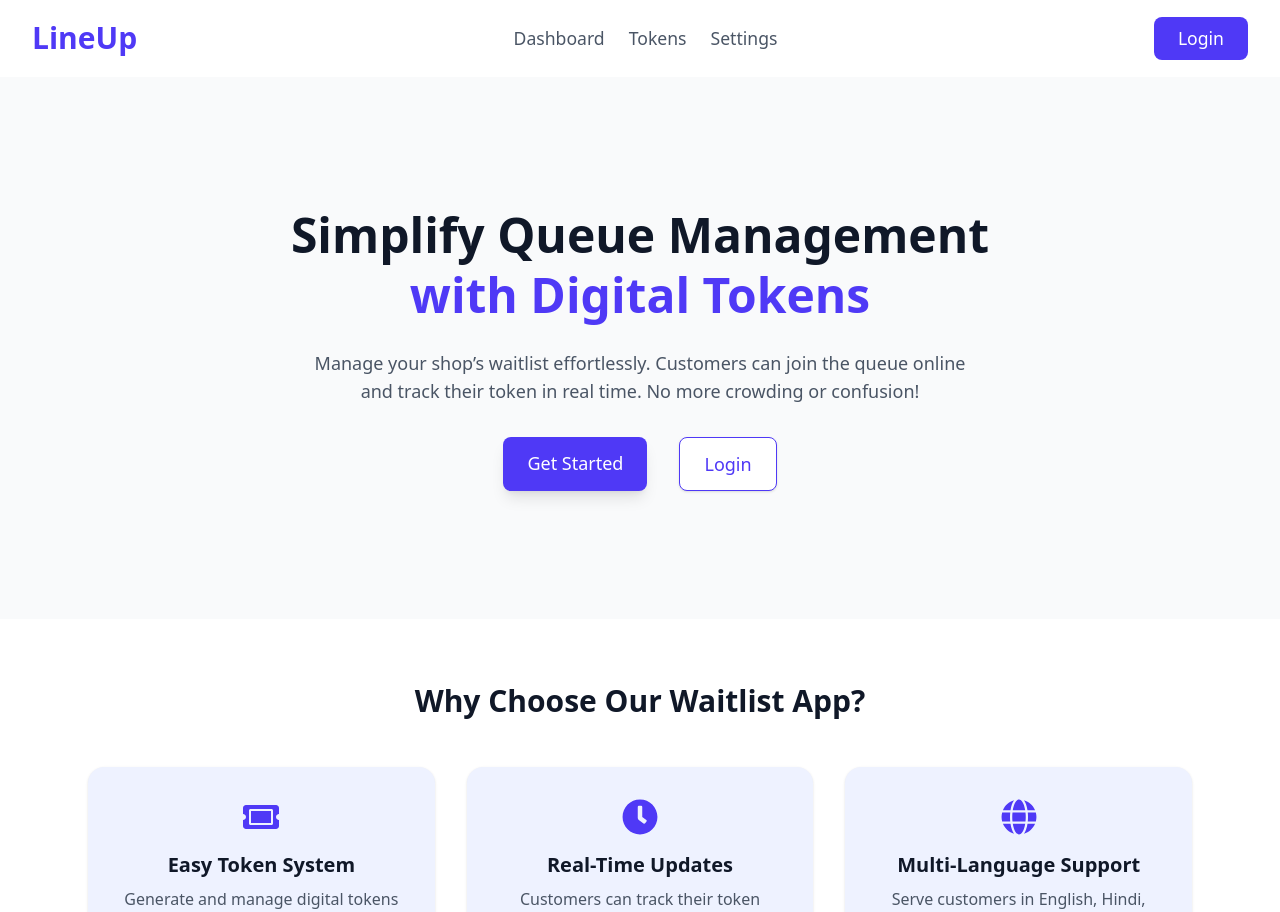
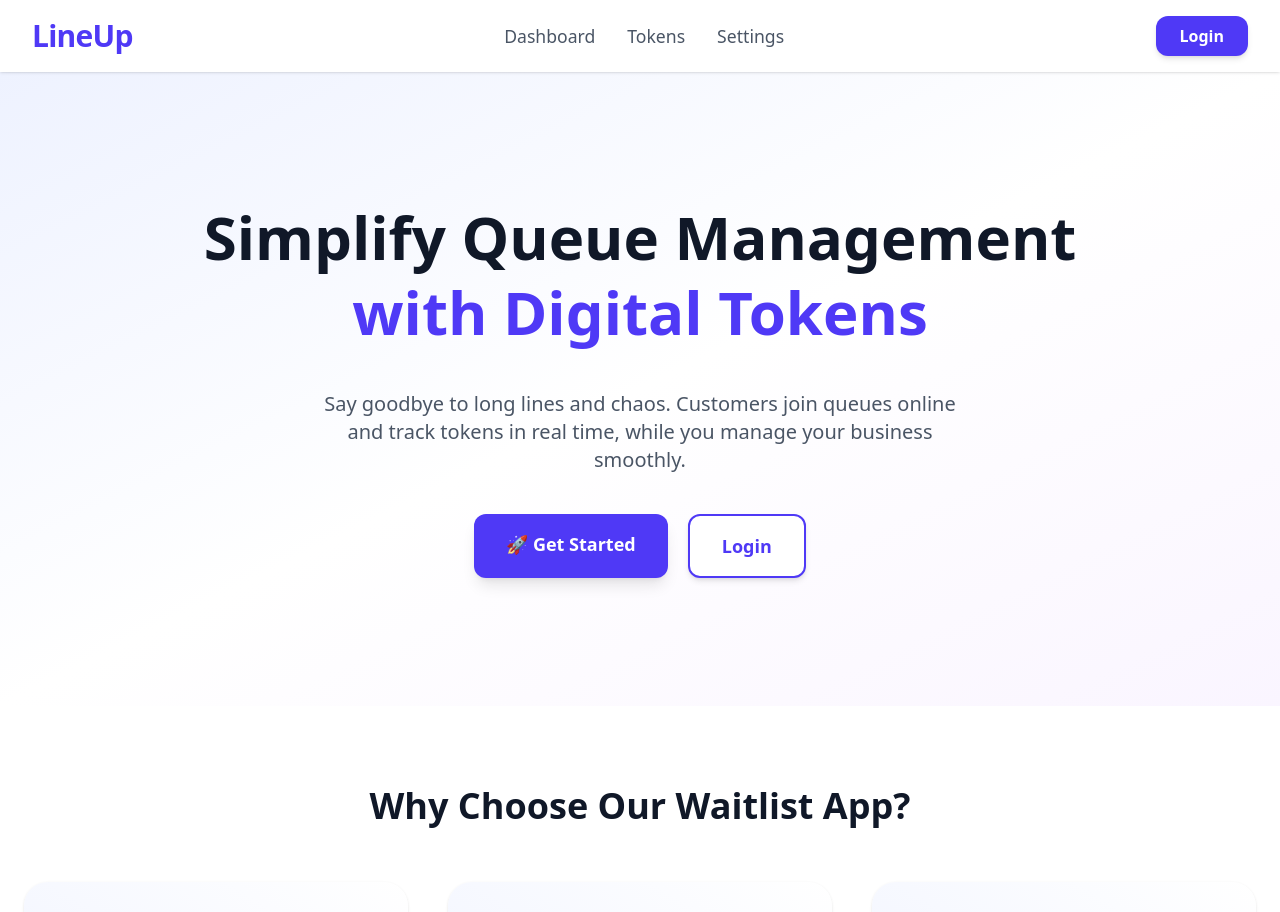
Before and after one commit to priyanshuBS/waitlist-token-system, a React (Vite) app in the folder frontend/: page / in a window 1280 px wide. Shown: the top 912 px of the page. Built offline with nearby package versions, Linux system fonts and the light colour scheme; no server answers.

Commit message:
update the ui of LandingPage & auth page

```diff
--- a/frontend/src/components/Header.jsx
+++ b/frontend/src/components/Header.jsx
@@ -1,19 +1,26 @@
 import { Link } from "react-router-dom";
+import { useState } from "react";
+import { HiMenu, HiX } from "react-icons/hi";
 
 const Header = () => {
+  const [isOpen, setIsOpen] = useState(false);
+
   return (
-    <header className="bg-white shadow-md">
+    <header className="sticky top-0 z-50 bg-white/80 backdrop-blur-md shadow-sm">
       <div className="max-w-7xl mx-auto px-4 sm:px-6 lg:px-8">
-        <div className="flex justify-between items-center h-[4.8rem]">
+        <div className="flex justify-between items-center h-[4.5rem]">
           {/* Logo / Brand */}
           <div className="flex-shrink-0">
-            <Link to="/" className="text-3xl font-bold text-indigo-600">
+            <Link
+              to="/"
+              className="text-3xl font-extrabold text-indigo-600 tracking-tight hover:scale-105 transition-transform"
+            >
               LineUp
             </Link>
           </div>
 
-          {/* Navigation Links */}
-          <nav className="hidden md:flex space-x-6 text-[1.1rem]">
+          {/* Desktop Navigation */}
+          <nav className="hidden md:flex space-x-8 text-[1.1rem] font-medium">
             <Link
               to="/dashboard"
               className="text-gray-600 hover:text-indigo-600 transition-colors"
@@ -35,16 +42,62 @@ const Header = () => {
           </nav>
 
           {/* Action Button */}
-          <div className="flex items-center">
+          <div className="hidden md:flex items-center">
             <Link
               to="/login"
-              className="bg-indigo-600 text-white px-6 py-2 text-[1.1rem] rounded-lg hover:bg-indigo-700 transition font-medium"
+              className="bg-indigo-600 text-white px-6 py-2 text-[1rem] rounded-xl hover:bg-indigo-700 hover:scale-105 transition transform font-semibold shadow-md"
+            >
+              Login
+            </Link>
+          </div>
+
+          {/* Mobile Menu Button */}
+          <div className="md:hidden">
+            <button
+              onClick={() => setIsOpen(!isOpen)}
+              className="text-gray-600 hover:text-indigo-600 focus:outline-none text-2xl"
+            >
+              {isOpen ? <HiX /> : <HiMenu />}
+            </button>
+          </div>
+        </div>
+      </div>
+
+      {/* Mobile Navigation */}
+      {isOpen && (
+        <div className="md:hidden bg-white border-t border-gray-200 shadow-md">
+          <div className="flex flex-col space-y-4 px-6 py-4 text-lg font-medium">
+            <Link
+              to="/dashboard"
+              className="text-gray-700 hover:text-indigo-600 transition"
+              onClick={() => setIsOpen(false)}
+            >
+              Dashboard
+            </Link>
+            <Link
+              to="/tokens"
+              className="text-gray-700 hover:text-indigo-600 transition"
+              onClick={() => setIsOpen(false)}
+            >
+              Tokens
+            </Link>
+            <Link
+              to="/settings"
+              className="text-gray-700 hover:text-indigo-600 transition"
+              onClick={() => setIsOpen(false)}
+            >
+              Settings
+            </Link>
+            <Link
+              to="/login"
+              className="bg-indigo-600 text-white px-5 py-2 rounded-xl hover:bg-indigo-700 transition text-center"
+              onClick={() => setIsOpen(false)}
             >
               Login
             </Link>
           </div>
         </div>
-      </div>
+      )}
     </header>
   );
 };
--- a/frontend/src/pages/Home.jsx
+++ b/frontend/src/pages/Home.jsx
@@ -1,15 +1,71 @@
-import { useLoaderData, Navigate } from "react-router-dom";
+import { useLoaderData, Navigate, useNavigate } from "react-router-dom";
 
 const Home = () => {
   const myBusiness = useLoaderData();
-  // console.log(myBusiness);
+  const navigate = useNavigate();
 
-  if (myBusiness?.data.length != 0) {
-    return <Navigate to="/bussiness/dashboard"></Navigate>;
+  // If business exists → redirect to dashboard
+  if (myBusiness?.data?.length > 0) {
+    return <Navigate to="/business/dashboard" replace />;
   }
+
   return (
-    <div>
-      <p>In home components!</p>
+    <div className="min-h-screen bg-gradient-to-br from-indigo-50 via-white to-purple-50 flex flex-col items-center justify-center px-6">
+      <div className="max-w-5xl w-full text-center">
+        {/* Hero Section */}
+        <h1 className="text-5xl md:text-6xl font-extrabold text-gray-900 leading-tight mb-6">
+          Smart <span className="text-indigo-600">Waitlist</span> & Token System
+        </h1>
+        <p className="text-gray-600 text-lg md:text-xl mb-10 max-w-2xl mx-auto">
+          Skip the hassle of queues. Join waitlists instantly as a customer or
+          manage your shop, clinic, or business with a modern token management
+          solution.
+        </p>
+
+        {/* Call to Action */}
+        <div className="flex justify-center gap-4">
+          <button
+            onClick={() => navigate("/business/create")}
+            className="px-8 py-4 bg-indigo-600 text-white text-lg font-semibold rounded-2xl shadow-lg hover:bg-indigo-700 hover:scale-105 transition-all"
+          >
+            🚀 Create Your Business
+          </button>
+          <button className="px-8 py-4 bg-white text-indigo-600 text-lg font-semibold rounded-2xl border-2 border-indigo-200 shadow-sm hover:border-indigo-400 hover:scale-105 transition-all">
+            Explore Services
+          </button>
+        </div>
+
+        {/* Features Section */}
+        <div className="mt-20 grid grid-cols-1 md:grid-cols-3 gap-8">
+          <div className="p-8 bg-white rounded-3xl shadow hover:shadow-xl transition-all">
+            <h3 className="text-2xl font-bold text-gray-800 mb-3">
+              🙋 For Customers
+            </h3>
+            <p className="text-gray-600">
+              Join queues remotely, check waiting times, and get notified when
+              it’s your turn.
+            </p>
+          </div>
+          <div className="p-8 bg-white rounded-3xl shadow hover:shadow-xl transition-all">
+            <h3 className="text-2xl font-bold text-gray-800 mb-3">
+              🏪 For Businesses
+            </h3>
+            <p className="text-gray-600">
+              Create & manage your business, generate tokens, and serve
+              customers efficiently.
+            </p>
+          </div>
+          <div className="p-8 bg-white rounded-3xl shadow hover:shadow-xl transition-all">
+            <h3 className="text-2xl font-bold text-gray-800 mb-3">
+              📊 Real-Time Tracking
+            </h3>
+            <p className="text-gray-600">
+              Monitor waitlists, track serving progress, and keep both staff &
+              customers updated.
+            </p>
+          </div>
+        </div>
+      </div>
     </div>
   );
 };
--- a/frontend/src/pages/LandingPage.jsx
+++ b/frontend/src/pages/LandingPage.jsx
@@ -5,27 +5,26 @@ const LandingPage = () => {
   return (
     <div className="bg-gray-50 min-h-screen flex flex-col">
       {/* Hero Section */}
-      <section className="flex-1 flex flex-col justify-center items-center text-center px-4 sm:px-6 py-24 md:py-32">
-        <h1 className="text-3xl sm:text-5xl font-extrabold text-gray-900 leading-tight">
+      <section className="flex-1 flex flex-col justify-center items-center text-center px-6 py-24 md:py-32 bg-gradient-to-br from-indigo-50 via-white to-purple-50">
+        <h1 className="text-4xl sm:text-6xl font-extrabold text-gray-900 leading-tight mb-6">
           Simplify Queue Management <br />
           <span className="text-indigo-600">with Digital Tokens</span>
         </h1>
-        <p className="mt-6 text-base sm:text-lg text-gray-600 max-w-xl sm:max-w-2xl">
-          Manage your shop’s waitlist effortlessly. Customers can join the queue
-          online and track their token in real time. No more crowding or
-          confusion!
+        <p className="mt-4 text-base sm:text-lg md:text-xl text-gray-600 max-w-2xl mx-auto">
+          Say goodbye to long lines and chaos. Customers join queues online and
+          track tokens in real time, while you manage your business smoothly.
         </p>
 
-        <div className="mt-8 flex flex-col sm:flex-row gap-8">
+        <div className="mt-10 flex flex-col sm:flex-row gap-5">
           <Link
             to="/signup"
-            className="bg-indigo-600 text-white px-6 py-3 rounded-lg text-lg font-medium hover:bg-indigo-700 transition shadow-lg"
+            className="bg-indigo-600 text-white px-8 py-4 rounded-xl text-lg font-semibold hover:bg-indigo-700 transition transform hover:scale-105 shadow-lg"
           >
-            Get Started
+            🚀 Get Started
           </Link>
           <Link
             to="/login"
-            className="bg-white border border-indigo-600 text-indigo-600 px-6 py-3 rounded-lg text-lg font-medium hover:bg-indigo-50 transition shadow"
+            className="bg-white border-2 border-indigo-600 text-indigo-600 px-8 py-4 rounded-xl text-lg font-semibold hover:bg-indigo-50 transition transform hover:scale-105 shadow-md"
           >
             Login
           </Link>
@@ -33,57 +32,62 @@ const LandingPage = () => {
       </section>
 
       {/* Features Section */}
-      <section className="py-16 bg-white">
-        <div className="max-w-6xl mx-auto px-4 sm:px-6">
-          <h2 className="text-3xl font-bold text-gray-900 text-center mb-12">
+      <section className="py-20 bg-white">
+        <div className="max-w-7xl mx-auto px-6">
+          <h2 className="text-3xl sm:text-4xl font-bold text-gray-900 text-center mb-14">
             Why Choose Our Waitlist App?
           </h2>
 
-          <div className="grid grid-cols-1 sm:grid-cols-2 lg:grid-cols-3 gap-8">
+          <div className="grid grid-cols-1 sm:grid-cols-2 lg:grid-cols-3 gap-10">
             {/* Feature 1 */}
-            <div className="p-8 bg-indigo-50 rounded-2xl shadow hover:shadow-xl transition text-center">
-              <div className="flex justify-center mb-4">
-                <FaTicketAlt className="text-indigo-600 text-4xl" />
+            <div className="p-8 bg-gradient-to-tr from-indigo-50 to-white rounded-3xl shadow hover:shadow-xl hover:scale-105 transition transform text-center">
+              <div className="flex justify-center mb-6">
+                <FaTicketAlt className="text-indigo-600 text-5xl" />
               </div>
-              <h3 className="text-xl font-semibold text-gray-900 mb-2">
+              <h3 className="text-2xl font-semibold text-gray-900 mb-3">
                 Easy Token System
               </h3>
               <p className="text-gray-600">
-                Generate and manage digital tokens for customers with just one
-                click.
+                Generate and manage digital tokens instantly for customers with
+                one click.
               </p>
             </div>
 
             {/* Feature 2 */}
-            <div className="p-8 bg-indigo-50 rounded-2xl shadow hover:shadow-xl transition text-center">
-              <div className="flex justify-center mb-4">
-                <FaClock className="text-indigo-600 text-4xl" />
+            <div className="p-8 bg-gradient-to-tr from-indigo-50 to-white rounded-3xl shadow hover:shadow-xl hover:scale-105 transition transform text-center">
+              <div className="flex justify-center mb-6">
+                <FaClock className="text-indigo-600 text-5xl" />
               </div>
-              <h3 className="text-xl font-semibold text-gray-900 mb-2">
+              <h3 className="text-2xl font-semibold text-gray-900 mb-3">
                 Real-Time Updates
               </h3>
               <p className="text-gray-600">
-                Customers can track their token status and estimated wait time
-                instantly.
+                Customers track their token status and estimated wait time in
+                real time.
               </p>
             </div>
 
             {/* Feature 3 */}
-            <div className="p-8 bg-indigo-50 rounded-2xl shadow hover:shadow-xl transition text-center">
-              <div className="flex justify-center mb-4">
-                <FaGlobe className="text-indigo-600 text-4xl" />
+            <div className="p-8 bg-gradient-to-tr from-indigo-50 to-white rounded-3xl shadow hover:shadow-xl hover:scale-105 transition transform text-center">
+              <div className="flex justify-center mb-6">
+                <FaGlobe className="text-indigo-600 text-5xl" />
               </div>
-              <h3 className="text-xl font-semibold text-gray-900 mb-2">
+              <h3 className="text-2xl font-semibold text-gray-900 mb-3">
                 Multi-Language Support
               </h3>
               <p className="text-gray-600">
-                Serve customers in English, Hindi, and more with localized UI
-                options.
+                Provide services in English, Hindi, and more with a localized
+                experience.
               </p>
             </div>
           </div>
         </div>
       </section>
+
+      {/* Footer */}
+      <footer className="py-8 bg-gray-100 text-center text-gray-500 text-sm">
+        © {new Date().getFullYear()} Waitlist Token System. All rights reserved.
+      </footer>
     </div>
   );
 };
--- a/frontend/src/pages/auth/Login.jsx
+++ b/frontend/src/pages/auth/Login.jsx
@@ -3,6 +3,7 @@ import { Link, useNavigate } from "react-router-dom";
 import Input from "../../components/UI/Input";
 import { loginSchema } from "../../validations/auth.validation";
 import useAuth from "../../hooks/useAuth";
+import { FcGoogle } from "react-icons/fc";
 
 const Login = () => {
   const { login, loginStatus } = useAuth();
@@ -54,23 +55,24 @@ const Login = () => {
 
   return (
     <div
-      className="flex items-center justify-center bg-gray-50 px-4"
+      className="flex items-center justify-center px-4 bg-gradient-to-br from-indigo-50 via-white to-purple-50"
       style={{ minHeight: "calc(100vh - 4.8rem)" }}
     >
-      <div className="w-full max-w-md p-8 bg-white rounded-3xl shadow-xl">
-        <h2 className="text-3xl font-extrabold mb-8 text-center text-gray-800">
+      <div className="w-full max-w-md p-10 bg-white rounded-3xl shadow-2xl">
+        {/* Title */}
+        <h2 className="text-4xl font-extrabold mb-8 text-center bg-gradient-to-r from-indigo-600 to-purple-600 bg-clip-text text-transparent">
           Welcome Back
         </h2>
 
         {/* Email / Phone Toggle */}
-        <div className="flex justify-center mb-7 bg-gray-100 rounded-full">
+        <div className="flex justify-center mb-7 bg-gray-100 rounded-full overflow-hidden">
           <button
             type="button"
             onClick={() => setMethod("email")}
-            className={`flex-1 py-2.5 rounded-full font-medium transition cursor-pointer ${
+            className={`flex-1 py-2.5 font-medium transition cursor-pointer ${
               method === "email"
-                ? "bg-blue-500 text-white shadow"
-                : "text-gray-600"
+                ? "bg-indigo-600 text-white shadow"
+                : "text-gray-600 hover:bg-gray-200"
             }`}
           >
             Email
@@ -78,17 +80,18 @@ const Login = () => {
           <button
             type="button"
             onClick={() => setMethod("phone")}
-            className={`flex-1 py-2.5 rounded-full font-medium transition cursor-pointer ${
+            className={`flex-1 py-2.5 font-medium transition cursor-pointer ${
               method === "phone"
-                ? "bg-blue-500 text-white shadow"
-                : "text-gray-600"
+                ? "bg-indigo-600 text-white shadow"
+                : "text-gray-600 hover:bg-gray-200"
             }`}
           >
             Phone
           </button>
         </div>
 
-        <form onSubmit={handleLogin}>
+        {/* Form */}
+        <form onSubmit={handleLogin} className="space-y-5">
           {method === "email" ? (
             <Input
               name="email"
@@ -120,39 +123,46 @@ const Login = () => {
               <button
                 type="button"
                 onClick={() => setShowPassword(!showPassword)}
-                className="text-gray-500 font-medium cursor-pointer"
+                className="text-sm text-indigo-600 hover:underline"
               >
                 {showPassword ? "Hide" : "Show"}
               </button>
             }
           />
 
+          {/* Submit Button */}
           <button
             type="submit"
-            className="w-full bg-blue-500 text-white py-3 rounded-xl font-semibold hover:bg-blue-600 shadow-md transition mt-2 cursor-pointer"
+            className="w-full bg-indigo-600 text-white py-3 rounded-xl font-semibold hover:bg-indigo-700 hover:scale-[1.02] transition-all shadow-md cursor-pointer"
           >
-            {loginStatus.isLoading ? "Login..." : "Login"}
+            {loginStatus.isLoading ? "Logging in..." : "Login"}
           </button>
         </form>
 
-        {/* Forgot password */}
-        <p className="text-center text-gray-500 mt-4">
-          Don't have an account?{" "}
+        {/* Sign Up Link */}
+        <p className="text-center text-gray-600 mt-5">
+          Don’t have an account?{" "}
           <Link
             to="/signup"
-            className="text-blue-500 font-medium hover:underline"
+            className="text-indigo-600 font-semibold hover:underline"
           >
             Sign Up
           </Link>
         </p>
 
-        <div className="my-4 text-center text-gray-400 font-medium">or</div>
+        {/* Divider */}
+        <div className="my-6 flex items-center gap-4">
+          <hr className="flex-1 border-gray-300" />
+          <span className="text-gray-400 font-medium text-sm">OR</span>
+          <hr className="flex-1 border-gray-300" />
+        </div>
 
+        {/* Google Login */}
         <button
           onClick={handleGoogleLogin}
-          className="w-full border border-gray-300 py-3 rounded-xl flex items-center justify-center font-medium hover:bg-gray-100 transition shadow-sm cursor-pointer"
+          className="w-full border border-gray-300 py-3 rounded-xl flex items-center justify-center gap-3 font-medium hover:bg-gray-50 transition shadow-sm cursor-pointer"
         >
-          Login with Google
+          <FcGoogle className="text-2xl" /> Continue with Google
         </button>
       </div>
     </div>
```
Also changed, not shown: frontend/src/pages/auth/Signup.jsx (+33 -20 lines).
